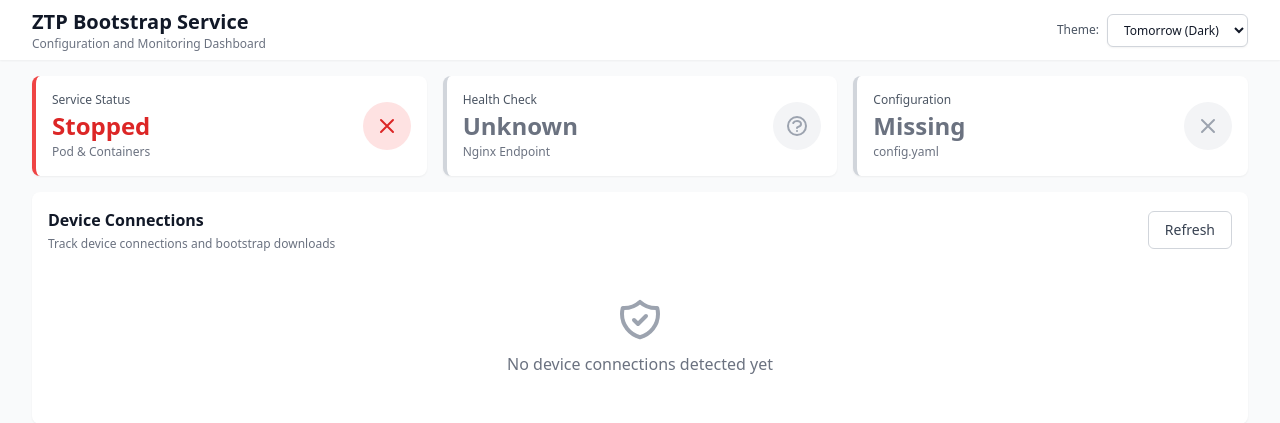
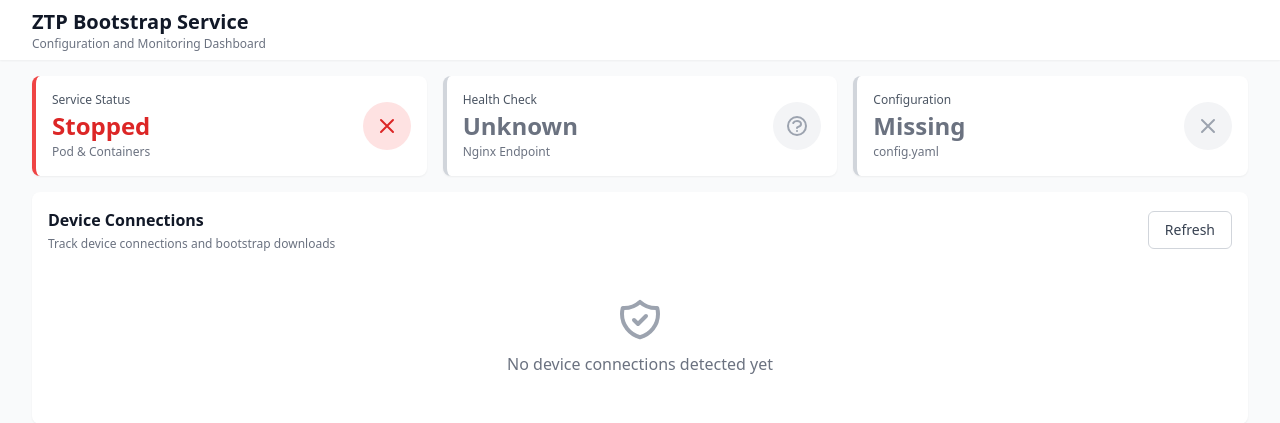
Before and after one commit to coreyhines/ztpbootstrap, a Flask app: page / in a window 1280 px wide. Shown: the top 423 px of the page. Run offline with Flask 3, Linux system fonts and the light colour scheme; data that the repository does not hold is empty; some libraries are stand-ins or nearby versions.

Commit message:
Move theme selector to Configuration section and remove Dracula theme
- Move theme selector from header to Configuration tab
- Remove Dracula (Dark) theme (not practical - dark on dark)
- Keep 4 practical themes: Tomorrow, Okaidia, Solarized Light, Coy
- Cleaner header without theme selector
- Theme selector now contextually placed where it's used

```diff
--- a/webui/templates/index.html
+++ b/webui/templates/index.html
@@ -34,24 +34,10 @@
 <body class="bg-gray-50">
     <div x-data="dashboard()" x-init="init()" x-cloak class="min-h-screen">
         <!-- Header -->
-        <header class="bg-white dark:bg-gray-800 shadow-sm transition-colors">
+        <header class="bg-white shadow-sm">
             <div class="max-w-7xl mx-auto px-4 sm:px-6 lg:px-8 py-2">
-                <div class="flex items-center justify-between flex-wrap gap-2">
-                    <div>
-                        <h1 class="text-xl font-bold text-gray-900 dark:text-white">ZTP Bootstrap Service</h1>
-                        <p class="text-xs text-gray-500 dark:text-gray-400">Configuration and Monitoring Dashboard</p>
-                    </div>
-                    <div class="flex items-center space-x-2 flex-shrink-0">
-                        <label for="theme-select" class="text-xs font-medium text-gray-600 dark:text-gray-300 whitespace-nowrap">Theme:</label>
-                        <select id="theme-select" x-model="theme" @change="applyTheme()" class="px-3 py-1.5 text-xs border border-gray-300 dark:border-gray-600 rounded-md bg-white dark:bg-gray-700 text-gray-900 dark:text-white focus:outline-none focus:ring-2 focus:ring-blue-500 focus:border-blue-500 shadow-sm">
-                            <option value="tomorrow">Tomorrow (Dark)</option>
-                            <option value="dracula">Dracula (Dark)</option>
-                            <option value="okaidia">Okaidia (Dark)</option>
-                            <option value="solarizedlight">Solarized Light</option>
-                            <option value="coy">Coy (Light)</option>
-                        </select>
-                    </div>
-                </div>
+                <h1 class="text-xl font-bold text-gray-900">ZTP Bootstrap Service</h1>
+                <p class="text-xs text-gray-500">Configuration and Monitoring Dashboard</p>
             </div>
         </header>
 
@@ -338,9 +324,20 @@
 
                 <!-- Configuration Tab -->
                 <div x-show="activeTab === 'config'" class="p-6">
-                    <div class="mb-4">
-                        <h2 class="text-lg font-semibold text-gray-900 mb-2">Configuration</h2>
-                        <p class="text-sm text-gray-600">View and manage service configuration</p>
+                    <div class="mb-4 flex items-center justify-between flex-wrap gap-4">
+                        <div>
+                            <h2 class="text-lg font-semibold text-gray-900 mb-2">Configuration</h2>
+                            <p class="text-sm text-gray-600">View and manage service configuration</p>
+                        </div>
+                        <div class="flex items-center space-x-2">
+                            <label for="theme-select" class="text-sm font-medium text-gray-700 whitespace-nowrap">Syntax Theme:</label>
+                            <select id="theme-select" x-model="theme" @change="applyTheme()" class="px-3 py-2 text-sm border border-gray-300 rounded-md bg-white text-gray-900 focus:outline-none focus:ring-2 focus:ring-blue-500 focus:border-blue-500 shadow-sm">
+                                <option value="tomorrow">Tomorrow (Dark)</option>
+                                <option value="okaidia">Okaidia (Dark)</option>
+                                <option value="solarizedlight">Solarized Light</option>
+                                <option value="coy">Coy (Light)</option>
+                            </select>
+                        </div>
                     </div>
 
                     <div class="bg-gray-50 rounded-lg p-4 border border-gray-200">
@@ -726,7 +723,6 @@
                     // Map theme names to Prism theme URLs
                     const themes = {
                         'tomorrow': 'https://cdnjs.cloudflare.com/ajax/libs/prism/1.29.0/themes/prism-tomorrow.min.css',
-                        'dracula': 'https://cdnjs.cloudflare.com/ajax/libs/prism/1.29.0/themes/prism-dracula.min.css',
                         'okaidia': 'https://cdnjs.cloudflare.com/ajax/libs/prism/1.29.0/themes/prism-okaidia.min.css',
                         'solarizedlight': 'https://cdnjs.cloudflare.com/ajax/libs/prism/1.29.0/themes/prism-solarizedlight.min.css',
                         'coy': 'https://cdnjs.cloudflare.com/ajax/libs/prism/1.29.0/themes/prism-coy.min.css'
@@ -739,7 +735,7 @@
                     }
 
                     // Apply dark/light mode to body
-                    const isDark = ['tomorrow', 'dracula', 'okaidia'].includes(this.theme);
+                    const isDark = ['tomorrow', 'okaidia'].includes(this.theme);
                     document.body.classList.toggle('theme-dark', isDark);
                     document.body.classList.toggle('theme-light', !isDark);
 
```
